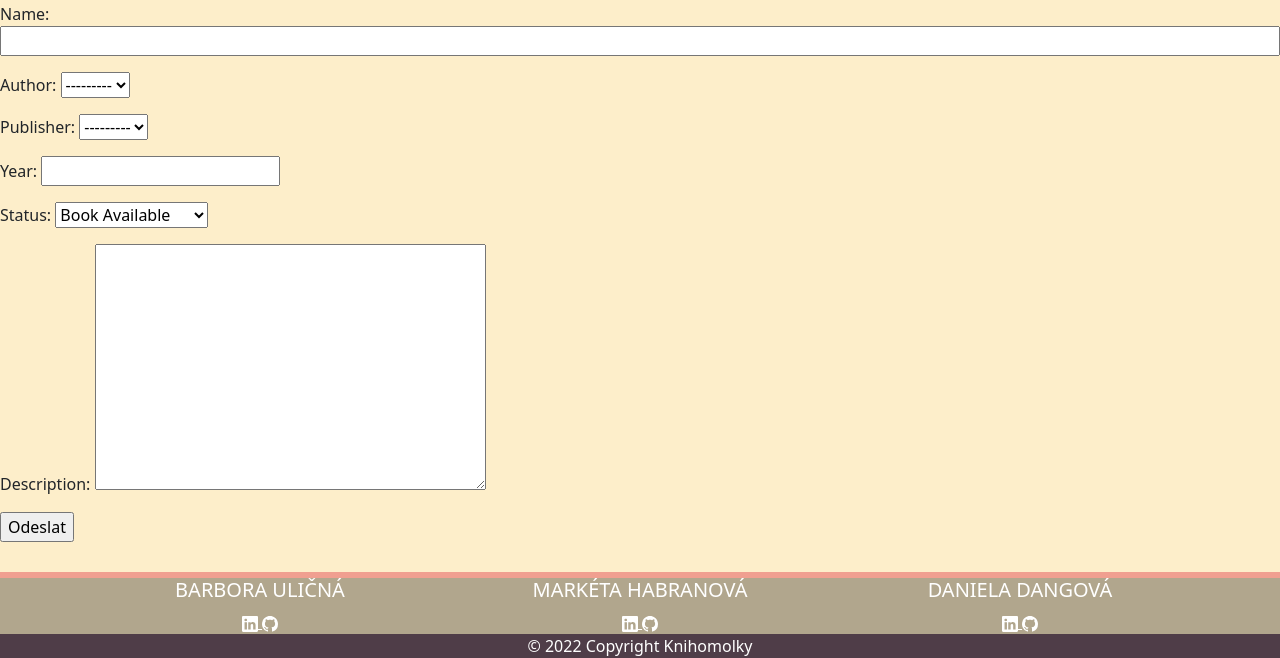
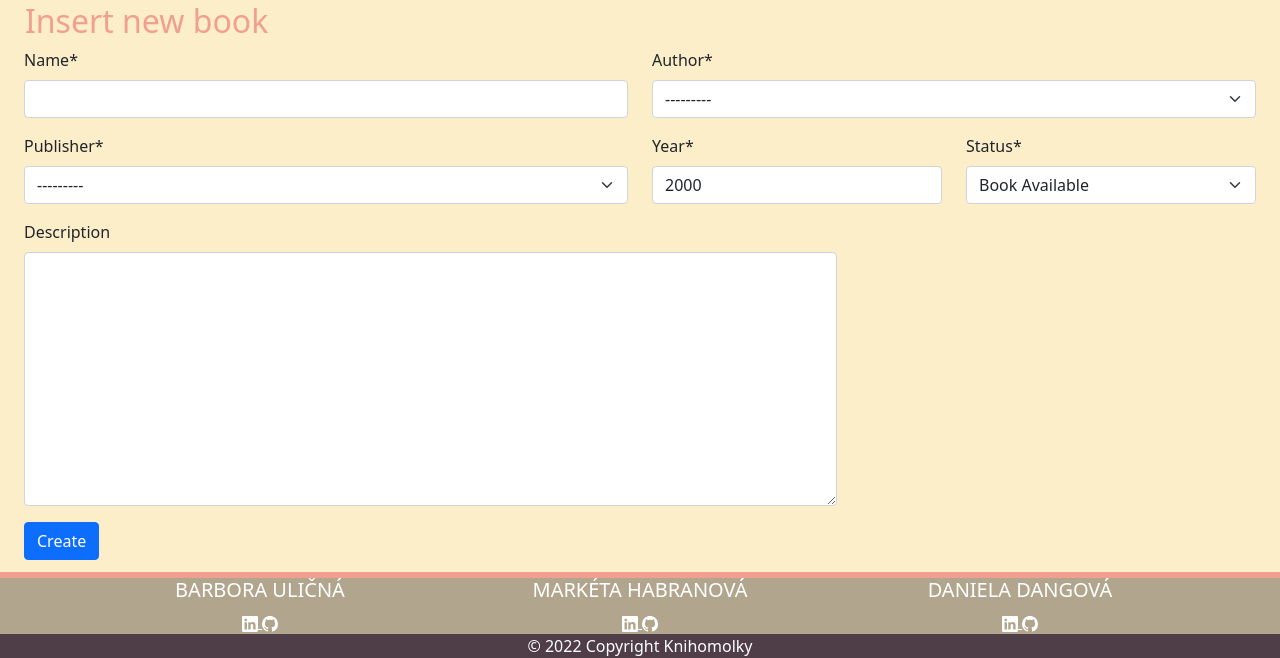
Before and after one commit to marketulinek/LibraryApp, a Django app: page /book/book_form in a window 1280 px wide. Shown: the part 142-800 px from the top of that part. Run offline with Django 4.2, Linux system fonts and the light colour scheme; the visitor is signed in with stand-in values (Sample User, id 1); data that the repository does not hold is empty; the page is wider than the window, and the part outside it is not shown; some libraries are stand-ins or nearby versions.

Commit message:
form for inserting new book adjusted with django-crispy

```diff
--- a/library_app/ils/forms.py
+++ b/library_app/ils/forms.py
@@ -3,7 +3,7 @@ from django.contrib.auth.forms import UserCreationForm
 from django.forms import CharField, ModelForm
 from crispy_forms.helper import FormHelper
 from crispy_forms.layout import Layout, ButtonHolder, Submit, Div
-from .models import Author
+from .models import Author, Book
 
 
 class RegisterUserForm(UserCreationForm):
@@ -27,9 +27,34 @@ class AuthorForm(ModelForm):
             Div(
                 Div("first_name", css_class="col"),
                 Div("last_name", css_class="col"),
-                css_class="col-lg-3",
+                css_class="col-lg-3 px-4",
             ),
             ButtonHolder(
-                Submit('submit', 'Create', css_class='button')
+                Submit('submit', 'Create', css_class='button'),
+                css_class="ps-4"
             )
         )
+
+class BookForm(ModelForm):
+    class Meta:
+        model = Book
+        fields = ["name", "author", "publisher", "year", "status", "description"]
+
+    def __init__(self, *args, **kwargs):
+        super().__init__(*args, **kwargs)
+        self.helper = FormHelper()
+        self.helper.layout = Layout(
+            Div(
+                Div("name", css_class="col-md-6"),
+                Div("author", css_class="col-sm-6"),
+                Div("publisher", css_class="col-sm-6"),
+                Div("year", css_class="col-6 col-md-3"),
+                Div("status", css_class="col-6 col-md-3"),
+                Div("description", css_class="col-12 col-md-8"),
+                css_class="row px-4"
+            ),
+            ButtonHolder(
+                Submit('submit', 'Create', css_class='button'),
+                css_class="ps-4"
+            )
+        )
--- a/library_app/ils/models.py
+++ b/library_app/ils/models.py
@@ -46,6 +46,8 @@ class Publisher(models.Model):
     def __str__(self):
         return f"[{self.id}] {self.name}"
 
+import datetime
+
 class Book(models.Model):
     AVAILABLE = 'Available'
     RESERVED = 'Reserved'
@@ -61,15 +63,15 @@ class Book(models.Model):
     name = models.CharField(max_length=200)
     author = models.ForeignKey(Author, on_delete=models.RESTRICT)
     publisher = models.ForeignKey(Publisher, on_delete=models.RESTRICT)
-    year = models.IntegerField()
+    year = models.IntegerField(max_length=4, default=2000)
     status = models.CharField(max_length=20, choices=STATUS_CHOICES, default=AVAILABLE)
     description = models.TextField(null=True, blank=True)
 
     def __str__(self):
         return f"[{self.id}] {self.name}  ({self.author.first_name} {self.author.last_name}) "
 
+
 class BookLoan(models.Model):
-
     reader = models.ForeignKey(Reader, on_delete=models.RESTRICT)
     book = models.ForeignKey(Book, on_delete=models.RESTRICT)
     created_at = models.DateTimeField(auto_now_add=True)
--- a/library_app/ils/static/ils/global.css
+++ b/library_app/ils/static/ils/global.css
@@ -68,6 +68,13 @@ input[name="username"], [type="password"], [type="text"] {
     font-size: small;
  }
 
+/* --------------------------- */
+/*  FORMS USING DJANGO-CRISPY  */
+/* --------------------------- */
+.crispy-h2 {
+    margin-left: 25px;
+    color: #F09F90;
+}
 
 /* -------------------------- */
 /*  ANIMATED NAVBAR TOGGLER   */
--- a/library_app/ils/templates/author/author_create.html
+++ b/library_app/ils/templates/author/author_create.html
@@ -1,7 +1,7 @@
 {% extends 'base.html' %}
 {% load crispy_forms_tags %}
 {% block content %}
-    <h2>New author</h2>
+    <h2 class="crispy-h2">New author</h2>
 
     <form method="post">
         {% csrf_token %}
--- a/library_app/ils/templates/book/book_form.html
+++ b/library_app/ils/templates/book/book_form.html
@@ -1,8 +1,11 @@
 {% extends 'base.html' %}
+{% load crispy_forms_tags %}
+{% block content %}
 
-{% block content %}
-    <form method="post">{% csrf_token %}
-        {{ form.as_p }}
-        <input type="submit" value="Odeslat">
+    <h2 class="crispy-h2">Insert new book</h2>
+    <form method="post">
+        {% csrf_token %}
+        {% crispy form %}
     </form>
+
 {% endblock %}
--- a/library_app/ils/views.py
+++ b/library_app/ils/views.py
@@ -6,10 +6,9 @@ from django.urls import reverse_lazy
 from django.contrib.auth.mixins import LoginRequiredMixin
 from django.contrib import messages
 from django.utils import timezone
-from django.shortcuts import render     # for search box
 from django.db.models import Q          # for search box
 from . import models
-from .forms import RegisterUserForm, AuthorForm
+from .forms import RegisterUserForm, AuthorForm, BookForm
 from django.shortcuts import render
 from django.contrib.messages.views import SuccessMessageMixin
 
@@ -54,11 +53,12 @@ class BookDetailView(DetailView):
 
         return context
 
-class BookFormView(CreateView):
+class BookFormView(LoginRequiredMixin, SuccessMessageMixin, CreateView):
     model = models.Book
     template_name = 'book/book_form.html'
-    fields = ["name", "author", "publisher", "year", "status", "description"]
     success_url = reverse_lazy('book_form_confirmation')
+    success_message = "Book was created successfully."
+    form_class = BookForm
 
 class BookFormConfirmationView(TemplateView):
     template_name = 'book/book_form_confirmation.html'
```
